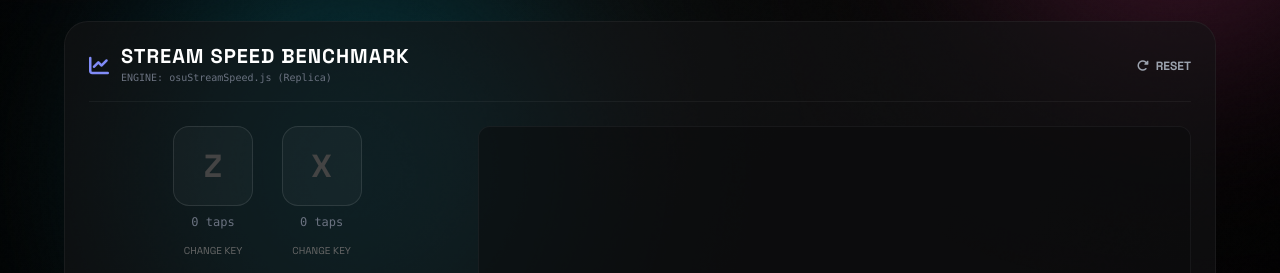
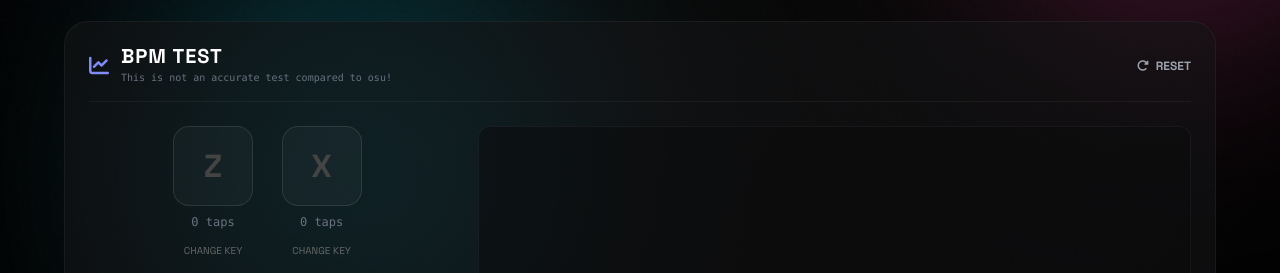
Before and after one commit to morgunosu/morgunosu.github.io, a plain HTML site: page index.html in a window 1280 px wide. Shown: the part 504-777 px from the top of the page. Drawn offline with nearby package versions, Linux system fonts and the light colour scheme; no server answers.

Commit message:
Update index.html

```diff
--- a/index.html
+++ b/index.html
@@ -215,8 +215,8 @@
                         <div class="flex items-center gap-3">
                             <i class="fas fa-chart-line text-indigo-400 text-xl"></i>
                             <div>
-                                <h2 class="text-xl font-bold uppercase tracking-wider leading-none">Stream Speed Benchmark</h2>
-                                <p class="text-[10px] text-gray-500 font-mono mt-1">ENGINE: osuStreamSpeed.js (Replica)</p>
+                                <h2 class="text-xl font-bold uppercase tracking-wider leading-none">BPM TEST</h2>
+                                <p class="text-[10px] text-gray-500 font-mono mt-1">This is not an accurate test compared to osu!</p>
                             </div>
                         </div>
                         <button onclick="resetTest()" class="text-xs font-bold text-gray-400 hover:text-white transition-colors cursor-none"><i class="fas fa-rotate-right mr-1"></i> RESET</button>
```
